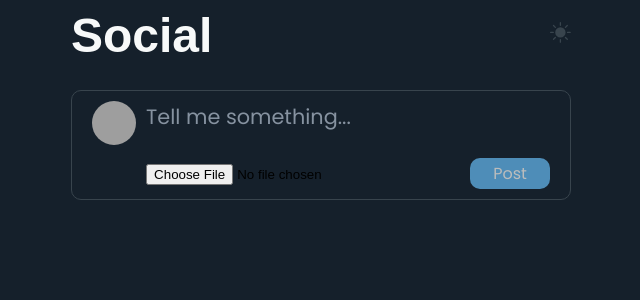
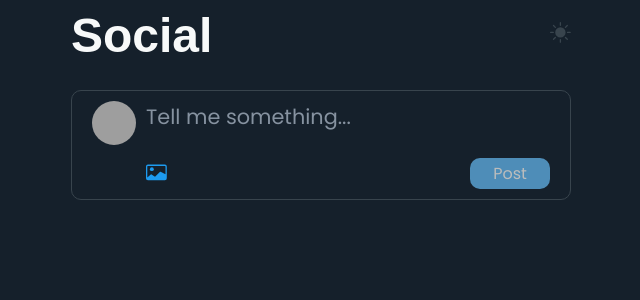
Before and after one commit to cateruu/social-app, a Next.js app: page / in a window 1280 px wide. Shown: the top 300 px of the page, without its empty margins (319-959 px from the left). Built offline with nearby package versions, Linux system fonts and the light colour scheme; grey boxes are pictures that could not be loaded; a web font is replaced by a local one.

Commit message:
showing file selector on icon click

```diff
--- a/components/PostInput/PostInput.module.css
+++ b/components/PostInput/PostInput.module.css
@@ -68,6 +68,23 @@
   align-items: center;
 }
 
+.inserts {
+  display: flex;
+  align-items: center;
+}
+
+.imagePicker {
+  line-height: 100%;
+  height: 100%;
+  border-radius: 50%;
+}
+
+.imageIcon {
+  color: var(--blue-bg);
+  font-size: 1.3rem;
+  cursor: pointer;
+}
+
 .button {
   background-color: var(--blue-bg);
   border-radius: 10px;
--- a/components/PostInput/PostInput.tsx
+++ b/components/PostInput/PostInput.tsx
@@ -1,4 +1,4 @@
-import { useContext, useState } from 'react';
+import { useContext, useRef, useState } from 'react';
 import { NextPage } from 'next';
 import Image from 'next/image';
 
@@ -18,6 +18,9 @@ const PostInput: NextPage = () => {
   const [selectedFile, setSelectedFile] = useState<HTMLInputElement | null>(
     null
   );
+  const imagePickerRef = useRef<HTMLInputElement | null>(null);
+
+  const addImageToPost = () => {};
 
   return (
     <section
@@ -60,7 +63,20 @@ const PostInput: NextPage = () => {
         )}
         <div className={styles.buttons}>
           <div className={styles.inserts}>
-            <input type='file' />
+            <div
+              className={styles.imagePicker}
+              onClick={() => imagePickerRef.current?.click()}
+            >
+              <IconContext.Provider value={{ className: styles.imageIcon }}>
+                <BsCardImage />
+              </IconContext.Provider>
+              <input
+                type='file'
+                hidden
+                onChange={addImageToPost}
+                ref={imagePickerRef}
+              />
+            </div>
           </div>
           {!textInput && (
             <div className={`${styles.button} ${styles.fake}`}>Post</div>
```
